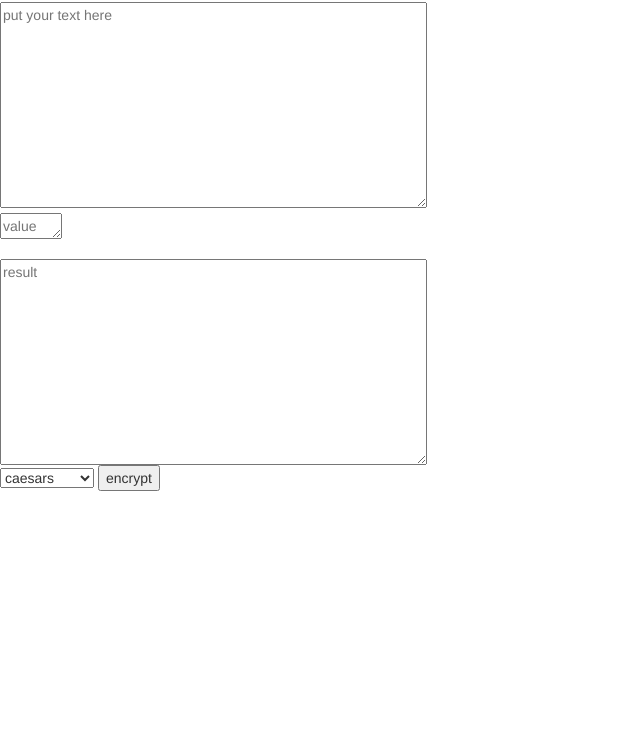
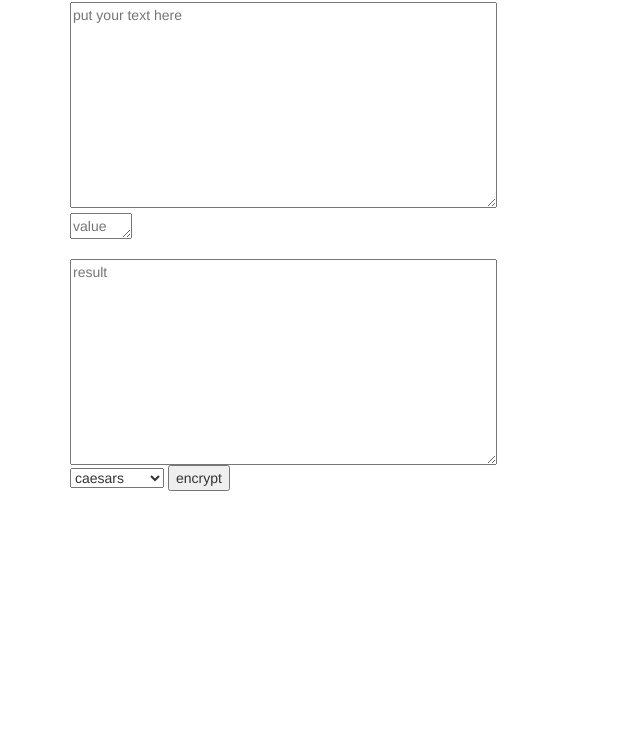
Before and after one commit to porwaltz/port_11_caesar_cipher, a plain HTML site: page docs/index.html in a window 1280 px wide. Shown: the part 68-800 px from the top of the page, without its empty margins (0-640 px from the left). Drawn offline with nearby package versions, Linux system fonts and the light colour scheme.

Commit message:
Update index.html

```diff
--- a/docs/index.html
+++ b/docs/index.html
@@ -11,7 +11,7 @@
     integrity="sha384-BVYiiSIFeK1dGmJRAkycuHAHRg32OmUcww7on3RYdg4Va+PmSTsz/K68vbdEjh4u"
     crossorigin="anonymous">
 </head>
-<body class="m-2">
+<body class="container">
     <header>
         <h1>Waltz apps 3: encrypter</h1>
     </header>
```
